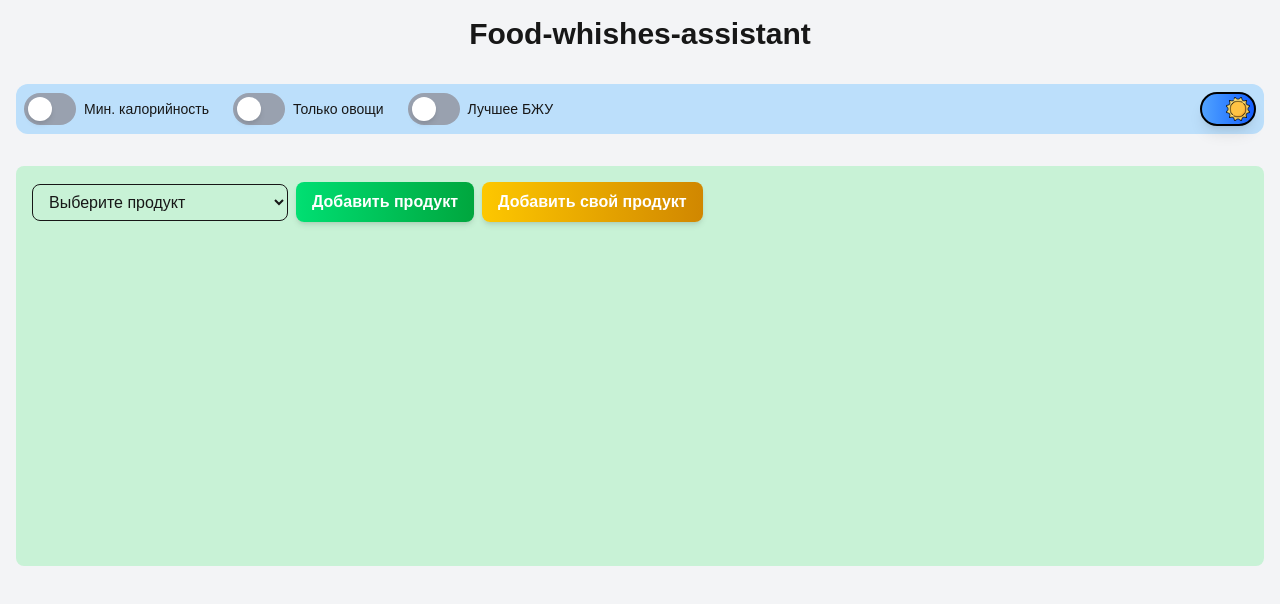
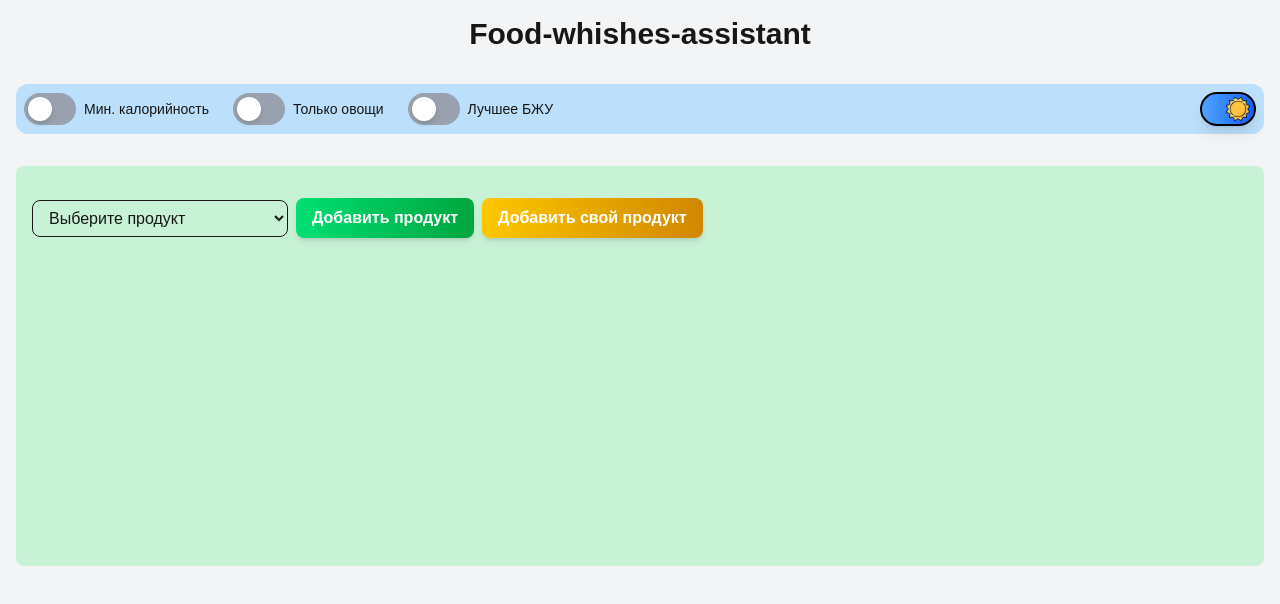
Before and after one commit to ArtofWASD/food-whishes-assistant, a Next.js app: page / in a window 1280 px wide. Shown: the top 604 px of the page. Built offline with nearby package versions, Linux system fonts and the light colour scheme.

Commit message:
Фикс формы ингридиента для мобильных устройств.

```diff
--- a/src/components/cook-plate/cook-plate-summary.tsx
+++ b/src/components/cook-plate/cook-plate-summary.tsx
@@ -19,7 +19,7 @@ const CookPlateSummary: React.FC<Props> = ({ items }) => {
   const round = (v: number) => Math.round(v * 10) / 10
 
   return (
-    <div className="absolute top-2 right-4 bg-white/80 dark:bg-slate-800/80 rounded-lg px-4 py-2 shadow-md flex flex-wrap gap-4 text-base font-semibold z-10">
+    <div className="absolute left-1/2 -translate-x-1/2 top-2 md:left-auto md:translate-x-0 md:right-4 bg-white/80 dark:bg-slate-800/80 rounded-lg px-4 py-2 shadow-md flex flex-nowrap gap-4 text-base font-semibold z-10 overflow-x-auto whitespace-nowrap">
       <span>Калории: {round(total.callory)}</span>
       <span>Б: {round(total.proteins)} г</span>
       <span>Ж: {round(total.fats)} г</span>
--- a/src/components/cook-plate/cook-plate.tsx
+++ b/src/components/cook-plate/cook-plate.tsx
@@ -37,10 +37,12 @@ const CookPlate = ({ className }: { className?: string }) => {
   return (
     // Корневой контейнер CookPlate
     <div className={`relative p-4 rounded-lg min-h-[400px] transition-colors ${className || ""} flex flex-col bg-[var(--pastel-green)] bg-opacity-35 dark:bg-[var(--pastel-blue)] dark:text-white`}>
-      {/* Сумма БЖУ и калорий в правом верхнем углу */}
+      <div className="flex flex-col items-center w-full mb-4 gap-2 sm:gap-4 pt-6 md:pt-0">
+        <div className="order-1 w-full flex justify-center mb-2 sm:mb-0">
           <CookPlateSummary items={cookPlateItems} />
+        </div>
         {/* Блок выбора и добавления продукта */}
-      <div className="flex flex-col md:flex-row gap-2 items-center mb-4">
+        <div className="order-2 w-full flex flex-col md:flex-row gap-2 items-center">
           <select
             value={selectedId ?? ""}
             onChange={e => setSelectedId(Number(e.target.value))}
@@ -63,6 +65,7 @@ const CookPlate = ({ className }: { className?: string }) => {
           >
             Добавить свой продукт
           </Button>
+        </div>
       </div>
       {/* Форма для пользовательского продукта */}
       {showCustomForm && (
```
Lines whose indentation alone changed are shown as unchanged.
